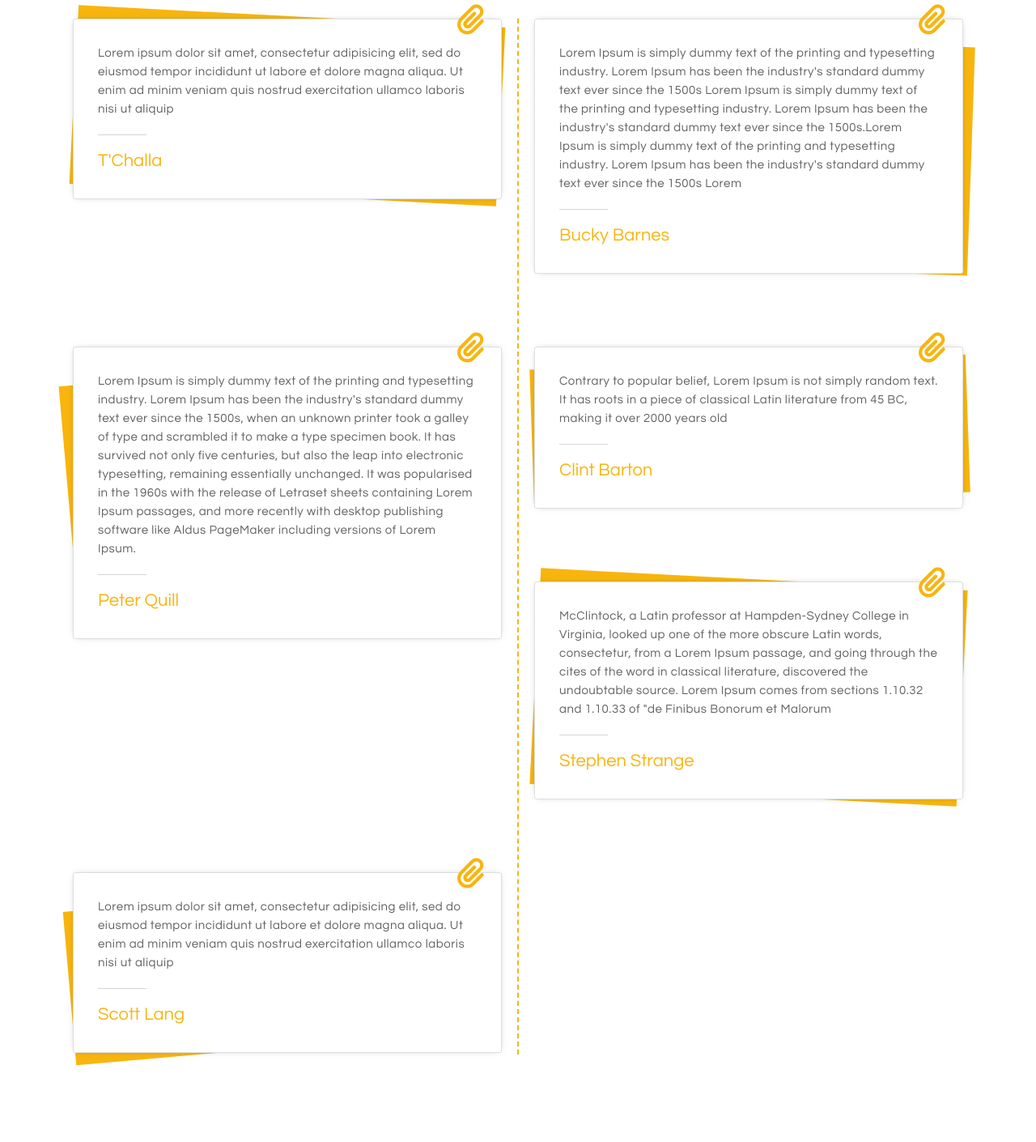
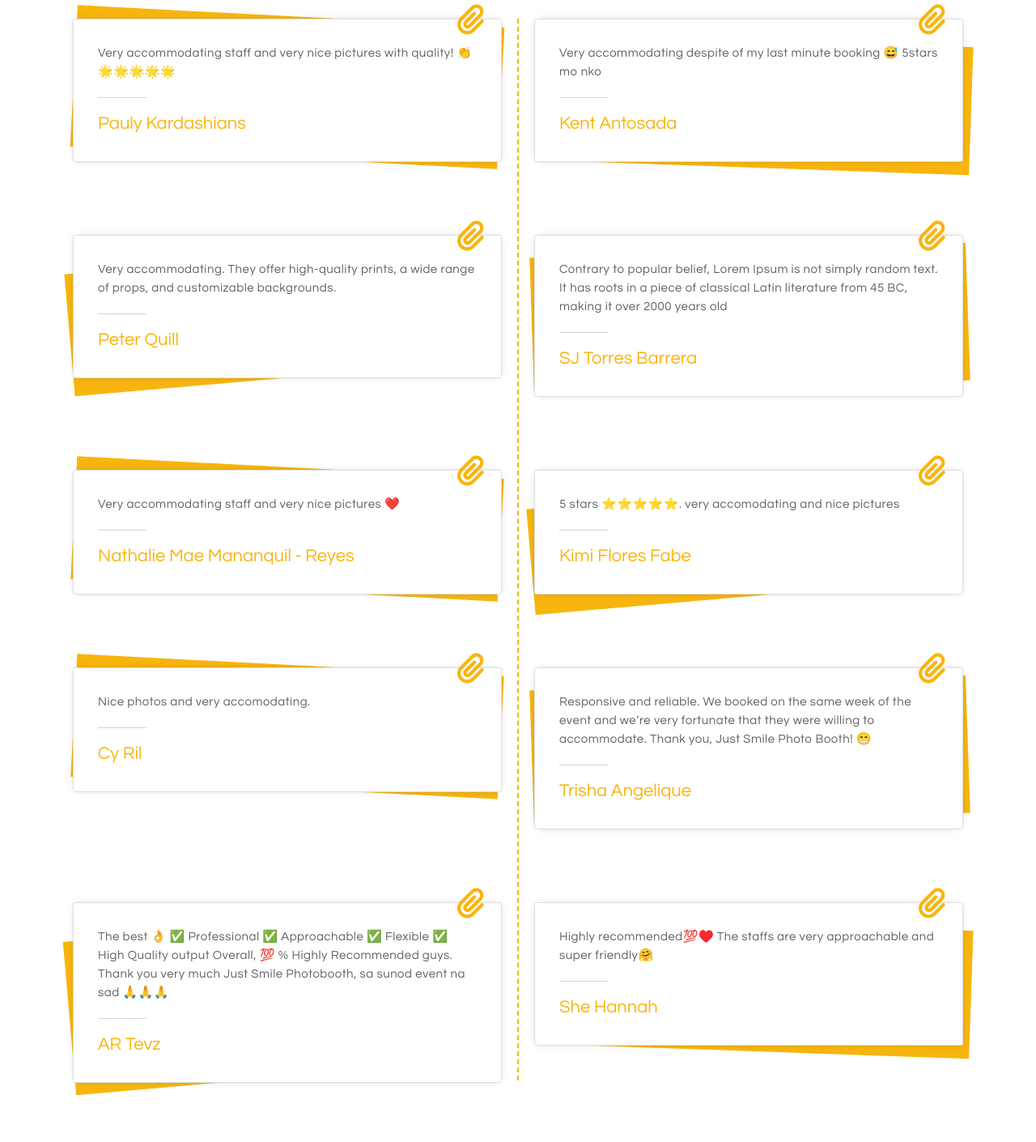
Before and after one commit to justsmilephotobooth/allevent, a plain HTML site: page testimonials.html in a window 1280 px wide. Shown: the part 399-1809 px from the top of the page at 81% size. Drawn offline with nearby package versions, Linux system fonts and the light colour scheme; files whose address does not match are found by name.

Commit message:
updating the pages and fix the error

```diff
--- a/testimonials.html
+++ b/testimonials.html
@@ -110,21 +110,22 @@
 
             <div class="grid-item">
               <div class="testimonial_box">
-                <p>Lorem ipsum dolor sit amet, consectetur adipisicing elit, sed do eiusmod tempor incididunt ut labore et dolore magna aliqua. Ut enim ad minim veniam quis nostrud exercitation ullamco laboris nisi ut aliquip</p>
-                <span class="name_box">T'Challa</span>
+                <p>Very accommodating staff and very nice pictures with quality!
+                  👏🌟🌟🌟🌟🌟</p>
+                <span class="name_box">Pauly Kardashians</span>
               </div>
             </div>
 
             <div class="grid-item">
               <div class="testimonial_box">
-                <p> Lorem Ipsum is simply dummy text of the printing and typesetting industry. Lorem Ipsum has been the industry's standard dummy text ever since the 1500s Lorem Ipsum is simply dummy text of the printing and typesetting industry. Lorem Ipsum has been the industry's standard dummy text ever since the 1500s.Lorem Ipsum is simply dummy text of the printing and typesetting industry. Lorem Ipsum has been the industry's standard dummy text ever since the 1500s Lorem</p>
-                <span class="name_box">Bucky Barnes</span>
+                <p>Very accommodating despite of my last minute booking 😅 5stars mo nko</p>
+                <span class="name_box">Kent Antosada</span>
               </div>
             </div>
 
             <div class="grid-item">
               <div class="testimonial_box">
-                <p> Lorem Ipsum is simply dummy text of the printing and typesetting industry. Lorem Ipsum has been the industry's standard dummy text ever since the 1500s, when an unknown printer took a galley of type and scrambled it to make a type specimen book. It has survived not only five centuries, but also the leap into electronic typesetting, remaining essentially unchanged. It was popularised in the 1960s with the release of Letraset sheets containing Lorem Ipsum passages, and more recently with desktop publishing software like Aldus PageMaker including versions of Lorem Ipsum.</p>
+                <p>Very accommodating. They offer high-quality prints, a wide range of props, and customizable backgrounds.</p>
                 <span class="name_box">Peter Quill</span>
               </div>
             </div>
@@ -132,21 +133,57 @@
             <div class="grid-item">
               <div class="testimonial_box">
                 <p>Contrary to popular belief, Lorem Ipsum is not simply random text. It has roots in a piece of classical Latin literature from 45 BC, making it over 2000 years old</p>
-                <span class="name_box">Clint Barton</span>
+                <span class="name_box">SJ Torres Barrera</span>
               </div>
             </div>
 
             <div class="grid-item">
               <div class="testimonial_box">
-                <p>McClintock, a Latin professor at Hampden-Sydney College in Virginia, looked up one of the more obscure Latin words, consectetur, from a Lorem Ipsum passage, and going through the cites of the word in classical literature, discovered the undoubtable source. Lorem Ipsum comes from sections 1.10.32 and 1.10.33 of "de Finibus Bonorum et Malorum</p>
-                <span class="name_box">Stephen Strange</span>
+                <p>Very accommodating staff and very nice pictures ❤️</p>
+                <span class="name_box">Nathalie Mae Mananquil - Reyes </span>
               </div>
             </div>
 
             <div class="grid-item">
               <div class="testimonial_box">
-                <p>Lorem ipsum dolor sit amet, consectetur adipisicing elit, sed do eiusmod tempor incididunt ut labore et dolore magna aliqua. Ut enim ad minim veniam quis nostrud exercitation ullamco laboris nisi ut aliquip</p>
-                <span class="name_box">Scott Lang</span>
+                <p>5 stars ⭐⭐⭐⭐⭐. very accomodating and nice pictures</p>
+                <span class="name_box">Kimi Flores Fabe</span>
+              </div>
+            </div>
+
+            <div class="grid-item">
+              <div class="testimonial_box">
+                <p>Nice photos and very accomodating.</p>
+                <span class="name_box">Cy Ril</span>
+              </div>
+            </div>
+
+            <div class="grid-item">
+              <div class="testimonial_box">
+                <p>Responsive and reliable. We booked on the same week of the event and we’re very fortunate that they were willing to accommodate. Thank you, Just Smile Photo Booth! 😁</p>
+                <span class="name_box">Trisha Angelique</span>
+              </div>
+            </div>
+
+            <div class="grid-item">
+              <div class="testimonial_box">
+                <p>The best 👌
+                  ✅ Professional
+                  ✅ Approachable
+                  ✅ Flexible
+                  ✅ High Quality output
+                  Overall, 💯 %
+                  Highly Recommended guys.
+                  Thank you very much Just Smile Photobooth,
+                  sa sunod event na sad 🙏🙏🙏</p>
+                <span class="name_box">AR Tevz</span>
+              </div>
+            </div>
+
+            <div class="grid-item">
+              <div class="testimonial_box">
+                <p>Highly recommended💯♥️ The staffs are very approachable and super friendly🤗</p>
+                <span class="name_box">She Hannah</span>
               </div>
             </div>
 
```
Also changed, not shown: blog.html (+22 -21 lines), index.html (+8 -7 lines), assets/image/post3.jpg (added), assets/image/post4.jpg (added).
